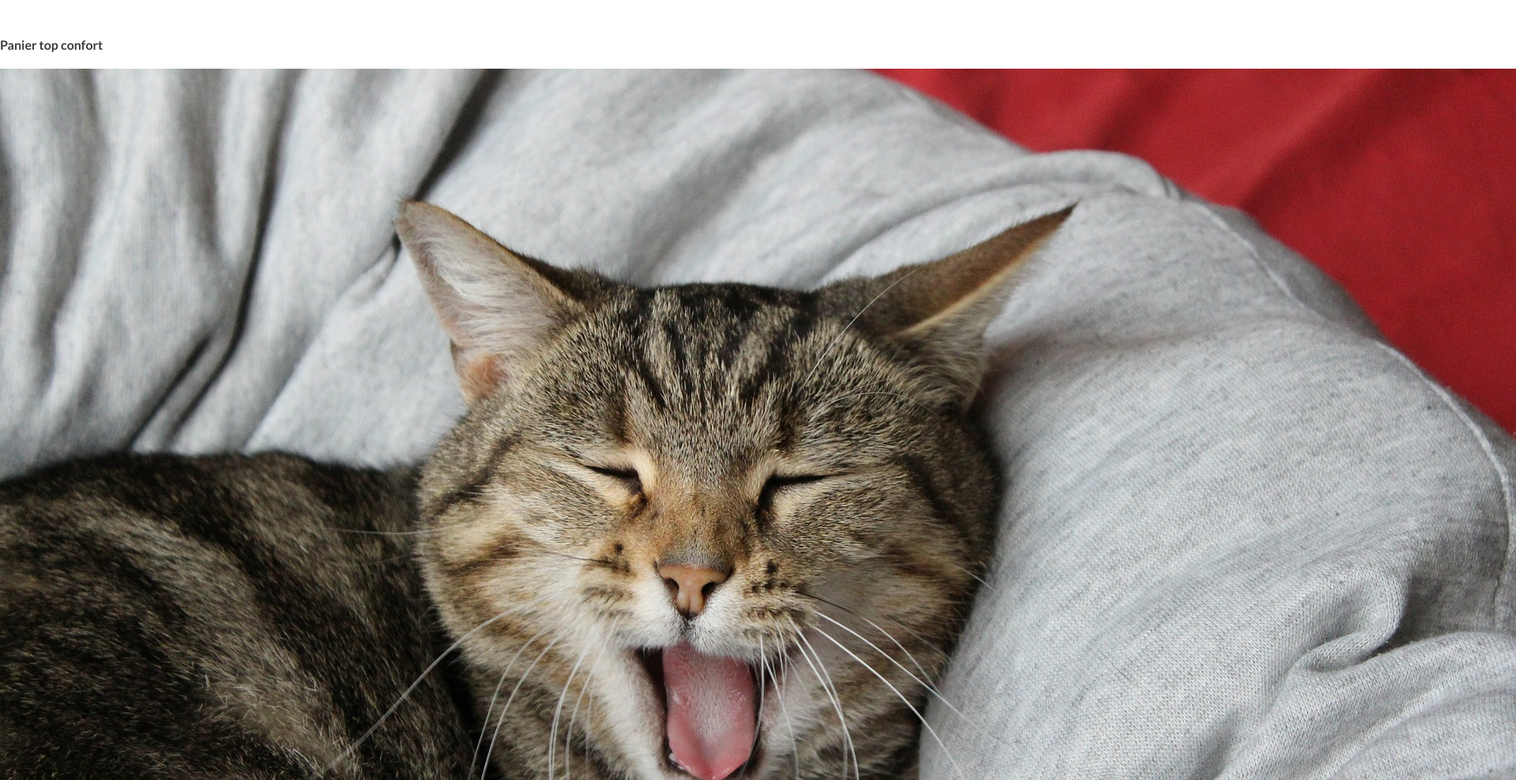
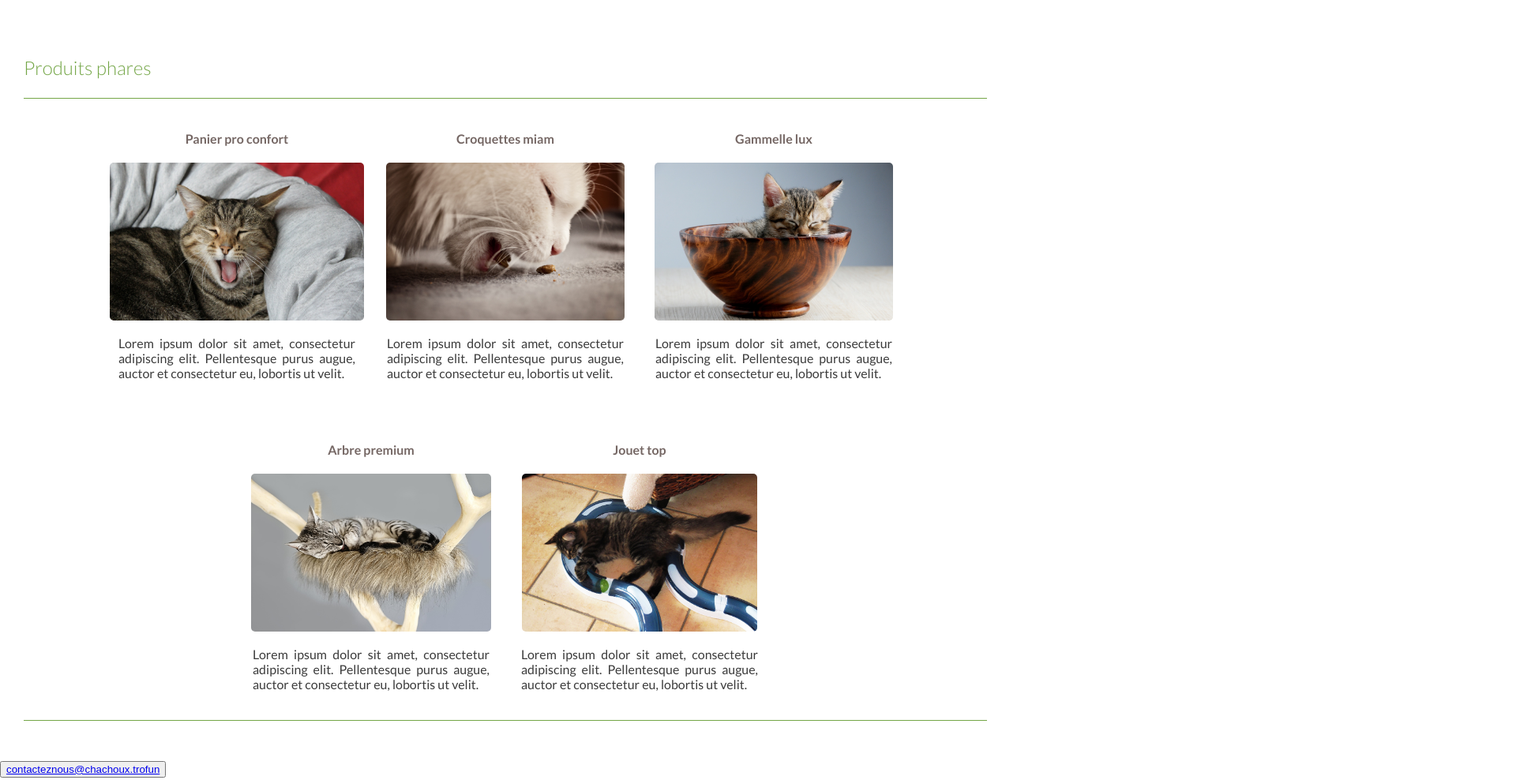
Before and after one commit to Nepheny/DWM10_venteDeProduits, a plain HTML site: page index.html in a window 1280 px wide. Shown: the part 1107-2095 px from the top of the page at 79% size, 1920 px wide, since content can reach past the window. Drawn offline with Linux system fonts and the light colour scheme.

Commit message:
articles finished and responsive

```diff
--- a/css/library.css
+++ b/css/library.css
@@ -20,6 +20,9 @@
 }
 .flex-items-center {
     align-items: center;
+}
+.flex-wrap {
+    flex-wrap: wrap;
 }
 
 /* CONTAINER */
--- a/css/styles.less
+++ b/css/styles.less
@@ -1,6 +1,11 @@
 body {
     color: #3b3b3b;
     font-family: 'Lato', sans-serif;
+}
+
+.img {
+    height: auto;
+    max-width: 400px;
 }
 
 .navbar {
@@ -66,3 +71,39 @@ body {
         text-align: justify;
     }
 }
+
+.produits {
+    margin-bottom: 50px;
+    padding: 0 30px;
+    h3 {
+        color: #74A647;
+        font-size: 24px;
+        font-weight: 300;
+    }
+    .article-container {
+        border-top: 1px solid #74A647;
+        border-bottom: 1px solid #74A647;
+        .article {
+            max-width: 300px;
+            padding: 20px;
+            h4 {
+                color: #756764;
+            }
+            p {
+                text-align: justify;
+            }
+            .img-container {
+
+                .img {
+                    border-radius: 5px;
+                    height: 200px;
+                    width: auto;
+                }
+            }
+        }
+    }
+}
+
+.contact {
+
+}
--- a/index.html
+++ b/index.html
@@ -43,51 +43,52 @@
             </div>
         </section>
 <!-- produits -->
-    <section>
-        <div>
-            <div>
-                <h4>Panier top confort</h4>
-                <div>
-                    <img src="./assets/imgs/panier.jpg">
+        <section class="flex-base flex-column flex-center produits">
+            <h3>Produits phares</h3>
+            <div class="flex-base flex-center flex-items-center flex-wrap article-container">
+                <div class="flex-base flex-column flex-center flex-items-center article">
+                    <h4>Panier pro confort</h4>
+                    <div class="img-container">
+                        <img src="./assets/imgs/panier.jpg" class="img">
                     </div>
                     <p>Lorem ipsum dolor sit amet, consectetur adipiscing elit. Pellentesque purus augue, auctor et consectetur eu, lobortis ut velit.</p>
                 </div>
-            <div>
+                <div class="flex-base flex-column flex-center flex-items-center article">
                     <h4>Croquettes miam</h4>
-                <div>
-                    <img src="./assets/imgs/croquettes.jpg">
+                    <div class="img-container">
+                        <img src="./assets/imgs/croquettes.jpg" class="img">
                     </div>
                     <p>Lorem ipsum dolor sit amet, consectetur adipiscing elit. Pellentesque purus augue, auctor et consectetur eu, lobortis ut velit.</p>
                 </div>
-            <div>
+                <div class="flex-base flex-column flex-center flex-items-center article">
                     <h4>Gammelle lux</h4>
-                <div>
-                    <img src="./assets/imgs/gamelle.jpg">
+                    <div class="img-container">
+                        <img src="./assets/imgs/gamelle.jpg" class="img">
                     </div>
                     <p>Lorem ipsum dolor sit amet, consectetur adipiscing elit. Pellentesque purus augue, auctor et consectetur eu, lobortis ut velit.</p>
                 </div>
+                <div class="flex-base flex-column flex-center flex-items-center article">
+                    <h4>Arbre premium</h4>
+                    <div class="img-container">
+                        <img src="./assets/imgs/arbre.jpg" class="img">
                     </div>
-        <div>
-            <div>
-                <h4>Arbre premium</h4>
-                <div>
-                    <img src="./assets/imgs/arbre.jpg">
+                    <p>Lorem ipsum dolor sit amet, consectetur adipiscing elit. Pellentesque purus augue, auctor et consectetur eu, lobortis ut velit.</p>
                 </div>
-                <p></p>
-            </div>
-            <div>
-                <h4>Jouet chouett</h4>
-                <div>
-                    <img src="./assets/imgs/jeux.jpg">
+                <div class="flex-base flex-column flex-center flex-items-center article">
+                    <h4>Jouet top</h4>
+                    <div class="img-container">
+                        <img src="./assets/imgs/jeux.jpg" class="img">
                     </div>
                     <p>Lorem ipsum dolor sit amet, consectetur adipiscing elit. Pellentesque purus augue, auctor et consectetur eu, lobortis ut velit.</p>
                 </div>
             </div>
         </section>
 <!-- contact -->
+        <section class="flex-base flex-column flex-center contact">
             <div>
                 <button><a href="#">contacteznous@chachoux.trofun</a></button>
             </div>
+        </section>
     </main>
 <!-- footer -->
     <footer>
```
Lines whose indentation alone changed are shown as unchanged.
